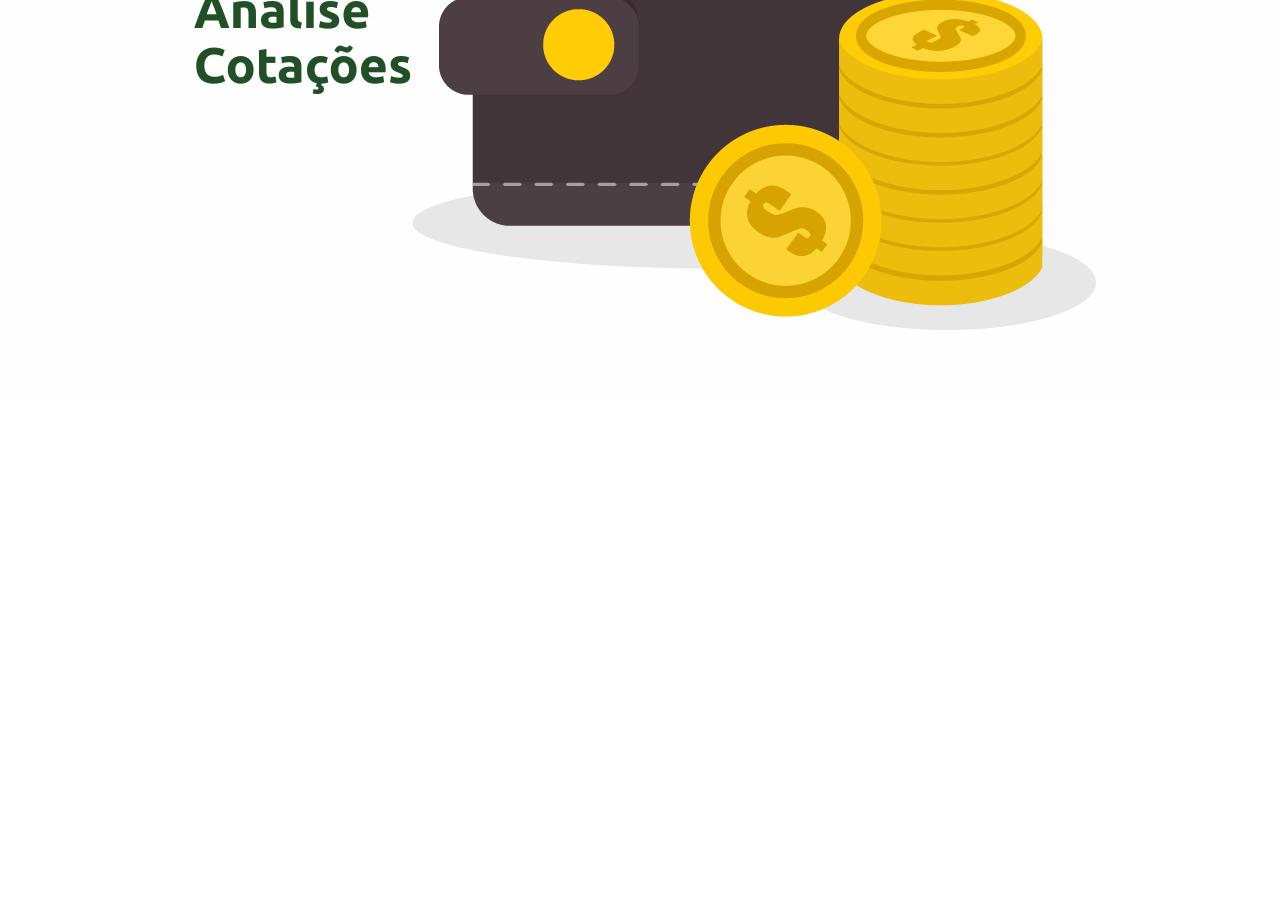
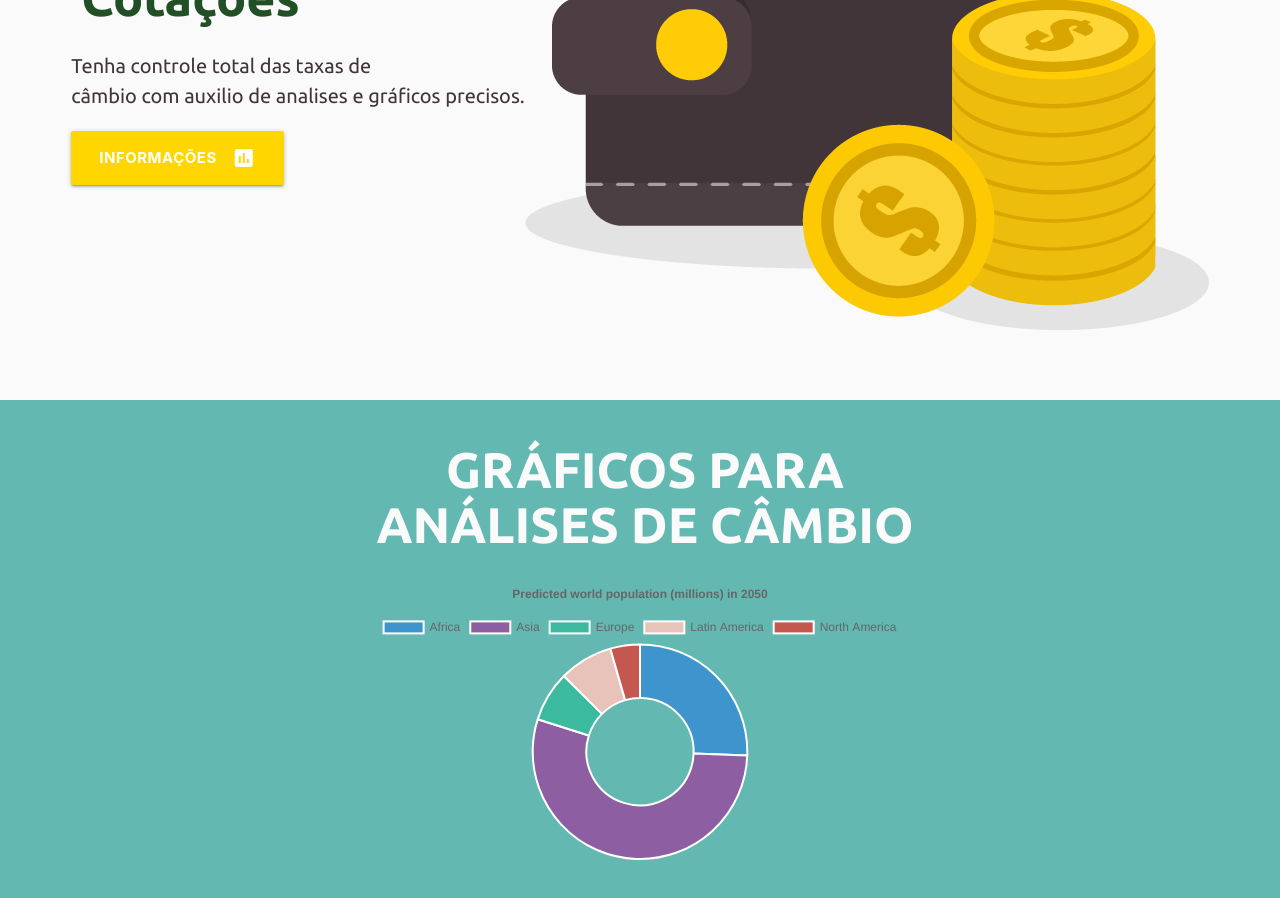
Before and after one commit to cdzxmk/hackathonComteleFront, a React (Create React App) app: page / in a window 1280 px wide. Shown: the part 400-1298 px from the top of the page. Before the commit the page ends 800 px from the top, so only its background shows below. Built offline with nearby package versions, Linux system fonts and the light colour scheme.

Commit message:
comecando graficos na main

```diff
--- a/package.json
+++ b/package.json
@@ -3,6 +3,7 @@
   "version": "0.1.0",
   "private": true,
   "dependencies": {
+    "chart.js": "^2.8.0",
     "materialize-css": "^1.0.0-rc.2",
     "react": "^16.8.6",
     "react-dom": "^16.8.6",
@@ -29,5 +30,6 @@
       "last 1 firefox version",
       "last 1 safari version"
     ]
-  }
+  },
+  "devDependencies": {}
 }
--- a/src/components/navbar/Navbar.js
+++ b/src/components/navbar/Navbar.js
@@ -21,7 +21,7 @@ export default class Navbar extends Component {
                     <nav className="transparent">
                         <div className="nav-wrapper">
                             <Link to={{pathname:"/"}} className="brand-logo"><img alt="Logo SMcash" className="responsive-img logo-nav" src={"./assets/logo.png"}></img></Link>
-                            <a href="#!" data-target="mobile-demo" className="sidenav-trigger"><i className="material-icons">menu</i></a>
+                            <a href="#!" data-target="mobile-demo" className="sidenav-trigger"><i style={{color:"black"}} className="material-icons">menu</i></a>
                             <ul className="right hide-on-med-and-down">
                                 <li><a className="" href="#!">Entrar</a></li>
                                 <li><a className="yellow accent-4 waves-effect btn waves-yellow btn-large destaque-nav" href="#!">Cadastrar</a></li>
--- a/src/views/home/Home.js
+++ b/src/views/home/Home.js
@@ -1,20 +1,60 @@
 import React, { Component } from 'react';
 import Navbar from '../../components/navbar/Navbar';
 import './styles.css';
+import Chart from 'chart.js';
 // import { Container } from './styles';
 
 export default class views extends Component {
+
+
+  componentDidMount(){
+
+    var ctx = document.getElementById('myChart');
+    var myDoughnutChart = new Chart(ctx, {
+      type: 'doughnut',
+      data:{
+        labels: ["Africa", "Asia", "Europe", "Latin America", "North America"],
+        datasets: [
+          {
+            label: "Population (millions)",
+            backgroundColor: ["#3e95cd", "#8e5ea2","#3cba9f","#e8c3b9","#c45850"],
+            data: [2478,5267,734,784,433],
+          }
+        ]
+      },
+      options: {
+        title: {
+          display: true,
+          text: 'Predicted world population (millions) in 2050'
+        }
+      }
+    });
+
+
+  }
+
+
   render() {
     return(
-      <div className="background">
+      <main>
+        <div className="background">
         <Navbar/>
         <div className="money">
-          <div>
-            <h1 className="anuncio-cash">Analise<br/> Cotações</h1>
+          <div style={{marginRigth:"20%"}}>
+              <h1 className="anuncio-cash">Analise<br/> Cotações</h1>
+              <p className="anuncio-cash-body">Tenha controle <span style={{fontWeigth:"bold!important"}}>total</span> das taxas de <br/>câmbio com auxilio de analises e gráficos precisos.</p>
+              <a href="#!" class="waves-effect yellow accent-4 waves-light btn-large btn-main"><i class="material-icons right">insert_chart</i>Informações</a>
+            </div>
+            <img className="responsive-img" src={"./assets/render-carteira.png"} alt="Cash"></img>
           </div>
-          <img className="responsive-img" src={"./assets/render-carteira.png"} alt="Cash"></img>
         </div>
-      </div>
+        <div className="background-red">
+           <div className="content">
+            <h1 className="anuncio-cash title-red">GRÁFICOS PARA<br/> ANÁLISES DE CÂMBIO</h1>
+            <canvas id="myChart" style={{width:"400", height:"400"}}></canvas>
+           </div>
+        </div>
+      </main>
     );
   }
 }
--- a/src/views/home/styles.css
+++ b/src/views/home/styles.css
@@ -1,8 +1,11 @@
+main{
+    overflow-x: hidden;
+}
+
 .background{
     width: 100vw;
-    height: 100vh;
-    background-color:#fefefe!important;
-    overflow-x:hidden;
+    height: 800px;
+    background-color:#fafafa!important;
 }
 
 .money{
@@ -12,6 +15,14 @@
     align-items: center;
     margin-top: 5%;
     flex-direction: row;
+    position: relative;
+}
+
+.vector{
+    width: 100vw;
+    height: 30vw;
+    color: red;
+    position: absolute;
 }
 
 .anuncio-cash{
@@ -23,3 +34,39 @@
     margin-left:10px;
     font-size: 50px;
 }
+
+.anuncio-cash-body{
+    font-family: 'Ubuntu';
+    color: #423539;
+    font-size: 20px;
+}
+
+.btn-main{
+    font-weight: bold;
+}
+
+.background-red{
+    width: 100vw;
+    height: 800px;
+    background-color:#63b8b2!important;
+    display: flex;
+    justify-content: center;
+    align-content: center;
+    flex-direction: row;
+    position: relative;
+}
+
+.title-red{
+    color:#fafafa;
+    text-align: center;
+}
+
+/* Extra small devices (phones, 600px and down) */
+@media only screen and (max-width: 600px) {
+
+}
+
+/* Small devices (portrait tablets and large phones, 600px and up) */
+@media only screen and (min-width: 600px) {
+
+}
```
Also changed, not shown: 1 other file (tests, documents, lock files or other folders).
